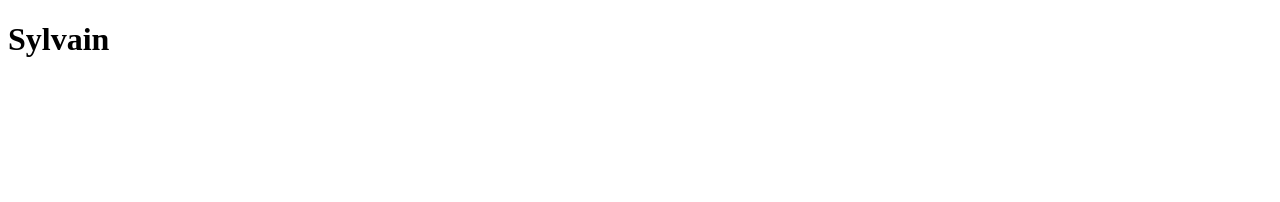
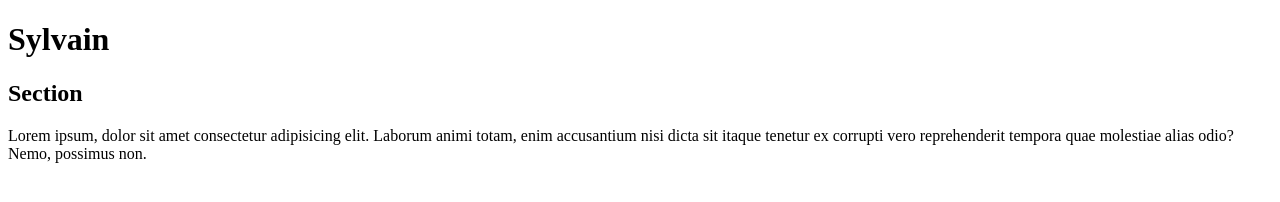
Before and after one commit to MarlyeCte/workshop-git, a plain HTML site: page index.html in a window 1280 px wide. Drawn offline with Linux system fonts and the light colour scheme.

Commit message:
ajout section branche sylvain

```diff
--- a/index.html
+++ b/index.html
@@ -9,5 +9,13 @@
 </head>
 <body>
     <h1> Sylvain </h1>
+    <section>
+        <h2> Section </h2>
+        <p>
+            Lorem ipsum, dolor sit amet consectetur adipisicing elit.
+            Laborum animi totam, enim accusantium nisi dicta sit itaque tenetur ex corrupti vero reprehenderit tempora quae molestiae alias odio?
+            Nemo, possimus non.
+        </p>
+    </section>
 </body>
 </html>
```
